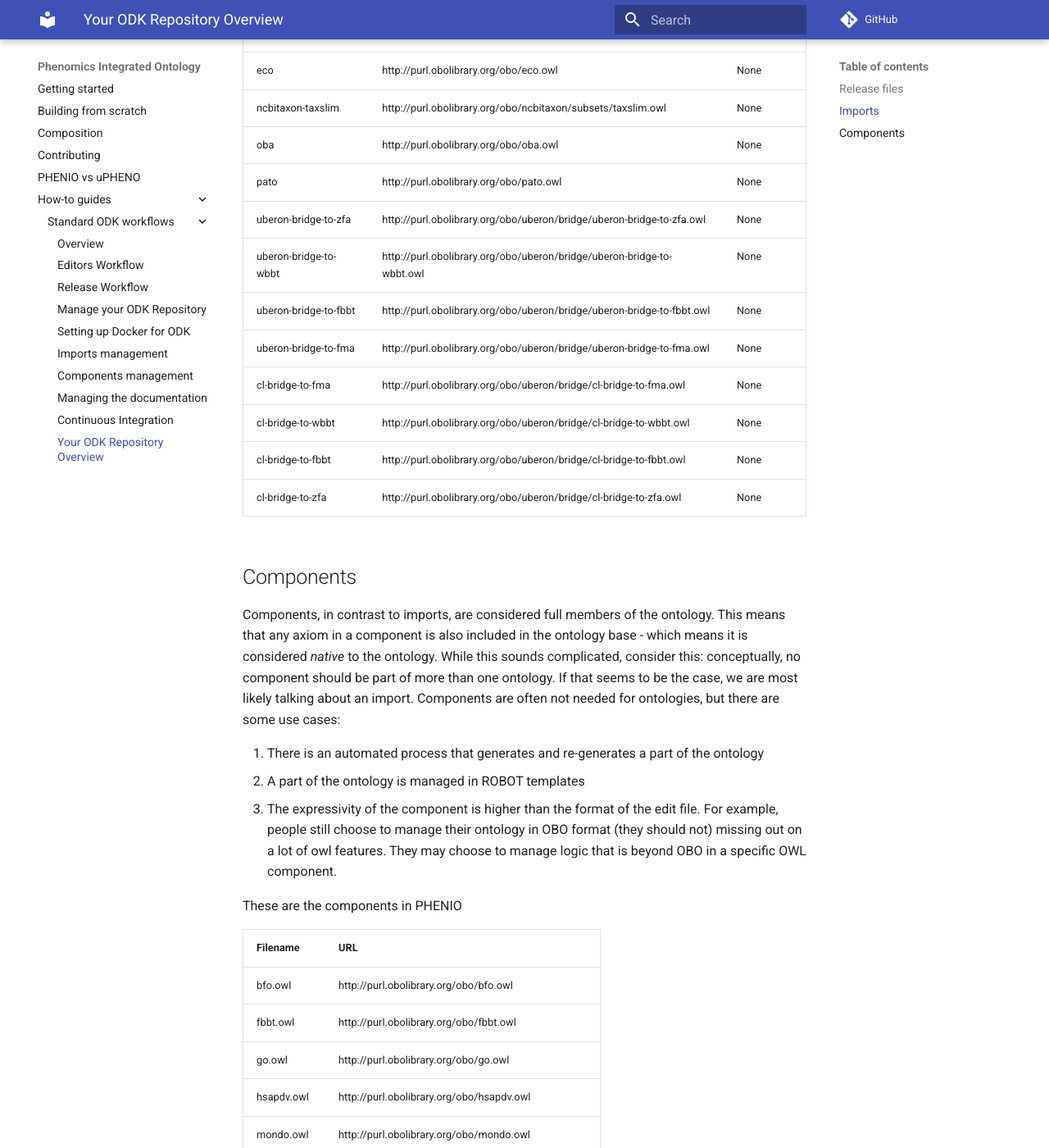
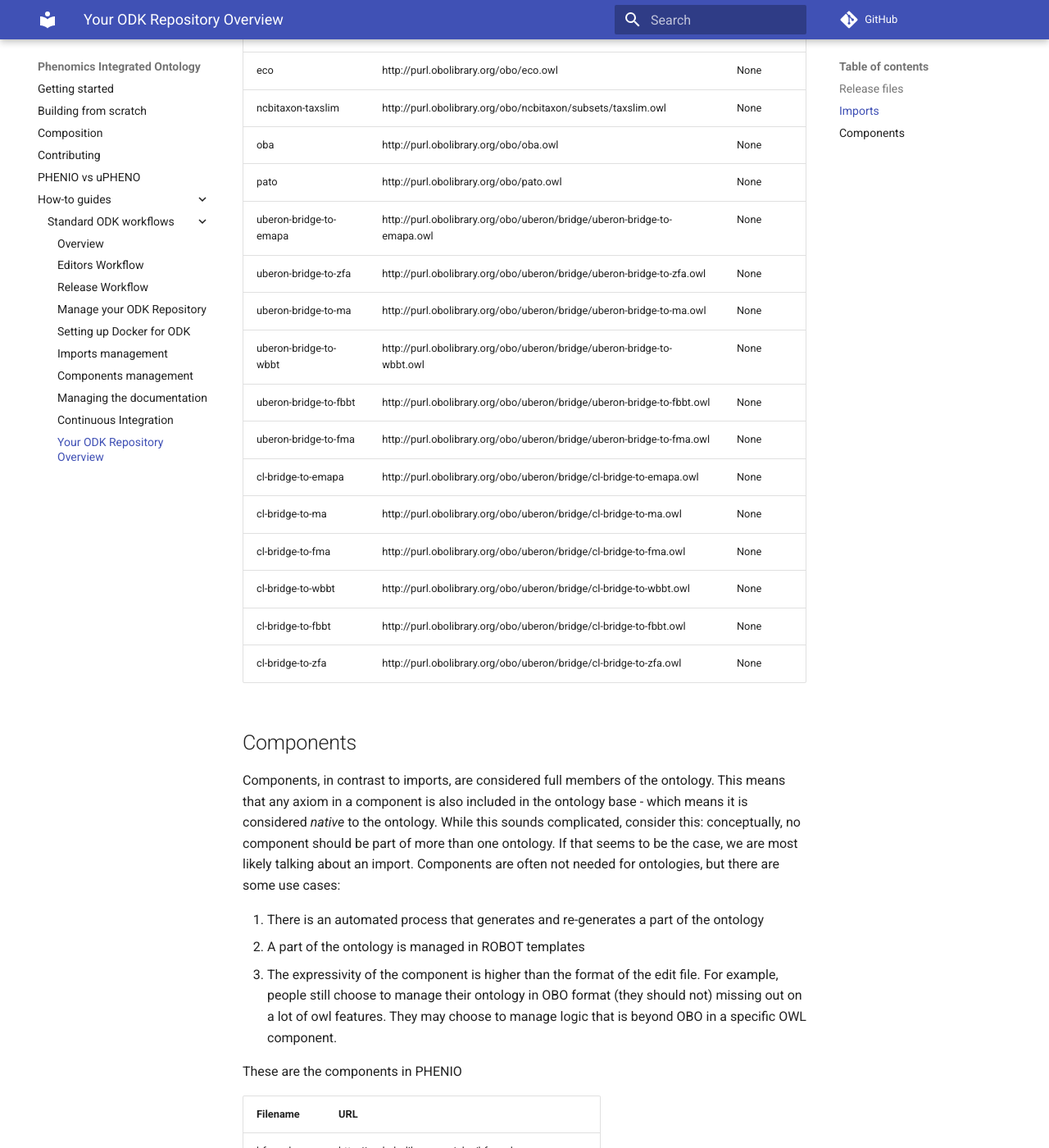
Before and after one commit to monarch-initiative/phenio, an MkDocs documentation site: the page built from docs/odk-workflows/RepositoryFileStructure.md, in a window 1280 px wide and 1400 px high, scrolled down 735 px. Shown: the whole window at 82% size. Built offline with MkDocs 1.6.1 and Material for MkDocs 9.7.7, drawn with Linux system fonts in a browser that asks for light colours; comment, search, counter and statistics services are not loaded; some of the changed text lies outside the part shown.

Commit message:
Revert "Update repo files"
This reverts commit ea3f8b5e36faafe3bb37cce18b4a6b83407a480f.

```diff
--- a/docs/odk-workflows/RepositoryFileStructure.md
+++ b/docs/odk-workflows/RepositoryFileStructure.md
@@ -21,10 +21,14 @@
 | ncbitaxon-taxslim | http://purl.obolibrary.org/obo/ncbitaxon/subsets/taxslim.owl | None |
 | oba | http://purl.obolibrary.org/obo/oba.owl | None |
 | pato | http://purl.obolibrary.org/obo/pato.owl | None |
+| uberon-bridge-to-emapa | http://purl.obolibrary.org/obo/uberon/bridge/uberon-bridge-to-emapa.owl | None |
 | uberon-bridge-to-zfa | http://purl.obolibrary.org/obo/uberon/bridge/uberon-bridge-to-zfa.owl | None |
+| uberon-bridge-to-ma | http://purl.obolibrary.org/obo/uberon/bridge/uberon-bridge-to-ma.owl | None |
 | uberon-bridge-to-wbbt | http://purl.obolibrary.org/obo/uberon/bridge/uberon-bridge-to-wbbt.owl | None |
 | uberon-bridge-to-fbbt | http://purl.obolibrary.org/obo/uberon/bridge/uberon-bridge-to-fbbt.owl | None |
 | uberon-bridge-to-fma | http://purl.obolibrary.org/obo/uberon/bridge/uberon-bridge-to-fma.owl | None |
+| cl-bridge-to-emapa | http://purl.obolibrary.org/obo/uberon/bridge/cl-bridge-to-emapa.owl | None |
+| cl-bridge-to-ma | http://purl.obolibrary.org/obo/uberon/bridge/cl-bridge-to-ma.owl | None |
 | cl-bridge-to-fma | http://purl.obolibrary.org/obo/uberon/bridge/cl-bridge-to-fma.owl | None |
 | cl-bridge-to-wbbt | http://purl.obolibrary.org/obo/uberon/bridge/cl-bridge-to-wbbt.owl | None |
 | cl-bridge-to-fbbt | http://purl.obolibrary.org/obo/uberon/bridge/cl-bridge-to-fbbt.owl | None |
@@ -42,6 +46,7 @@
 | Filename | URL |
 | -------- | --- |
 | bfo.owl | http://purl.obolibrary.org/obo/bfo.owl |
+| emapa.owl | http://purl.obolibrary.org/obo/emapa.owl |
 | fbbt.owl | http://purl.obolibrary.org/obo/fbbt.owl |
 | go.owl | http://purl.obolibrary.org/obo/go.owl |
 | hsapdv.owl | http://purl.obolibrary.org/obo/hsapdv.owl |
```
Also changed, not shown: 1 other file.
